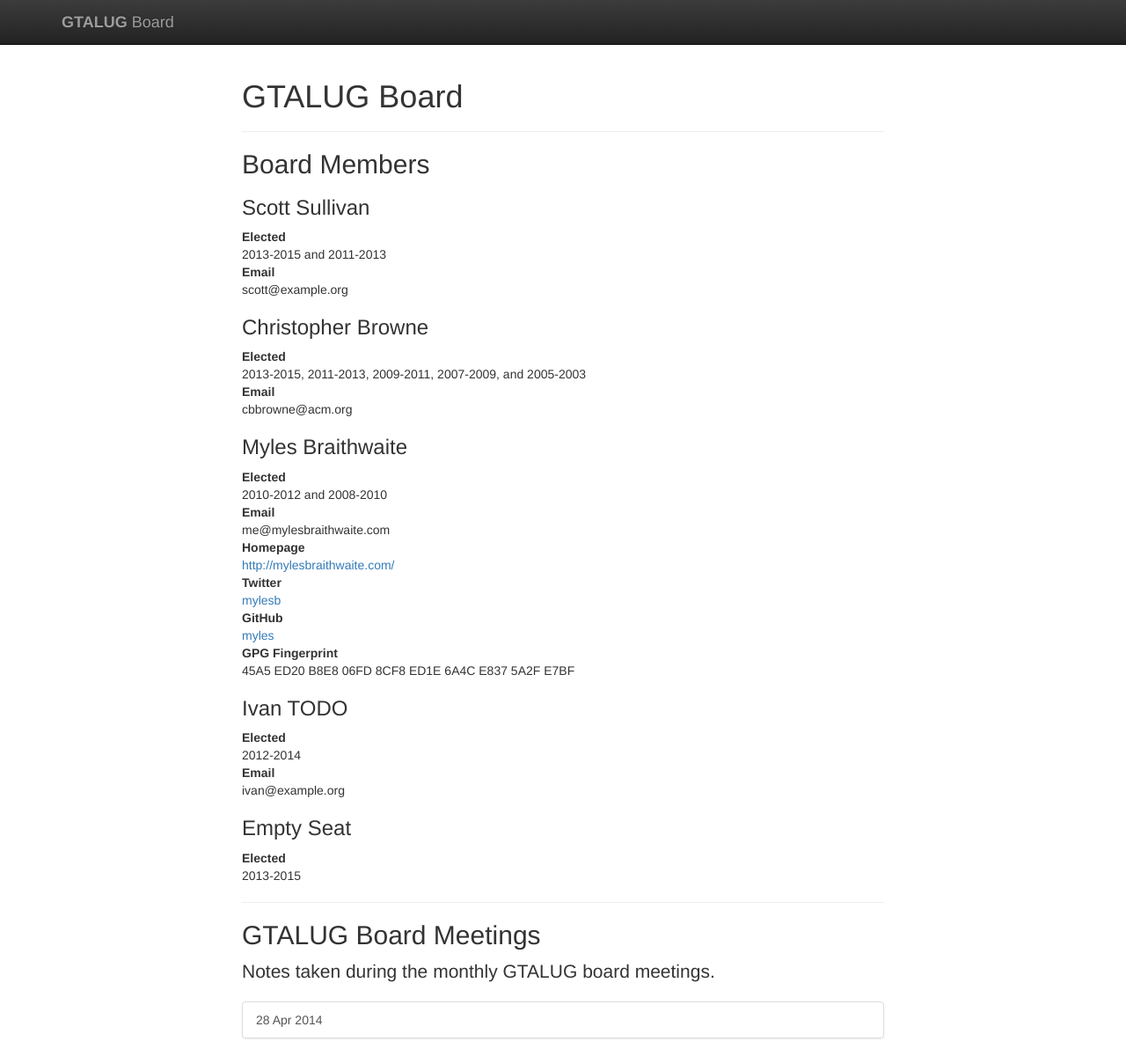
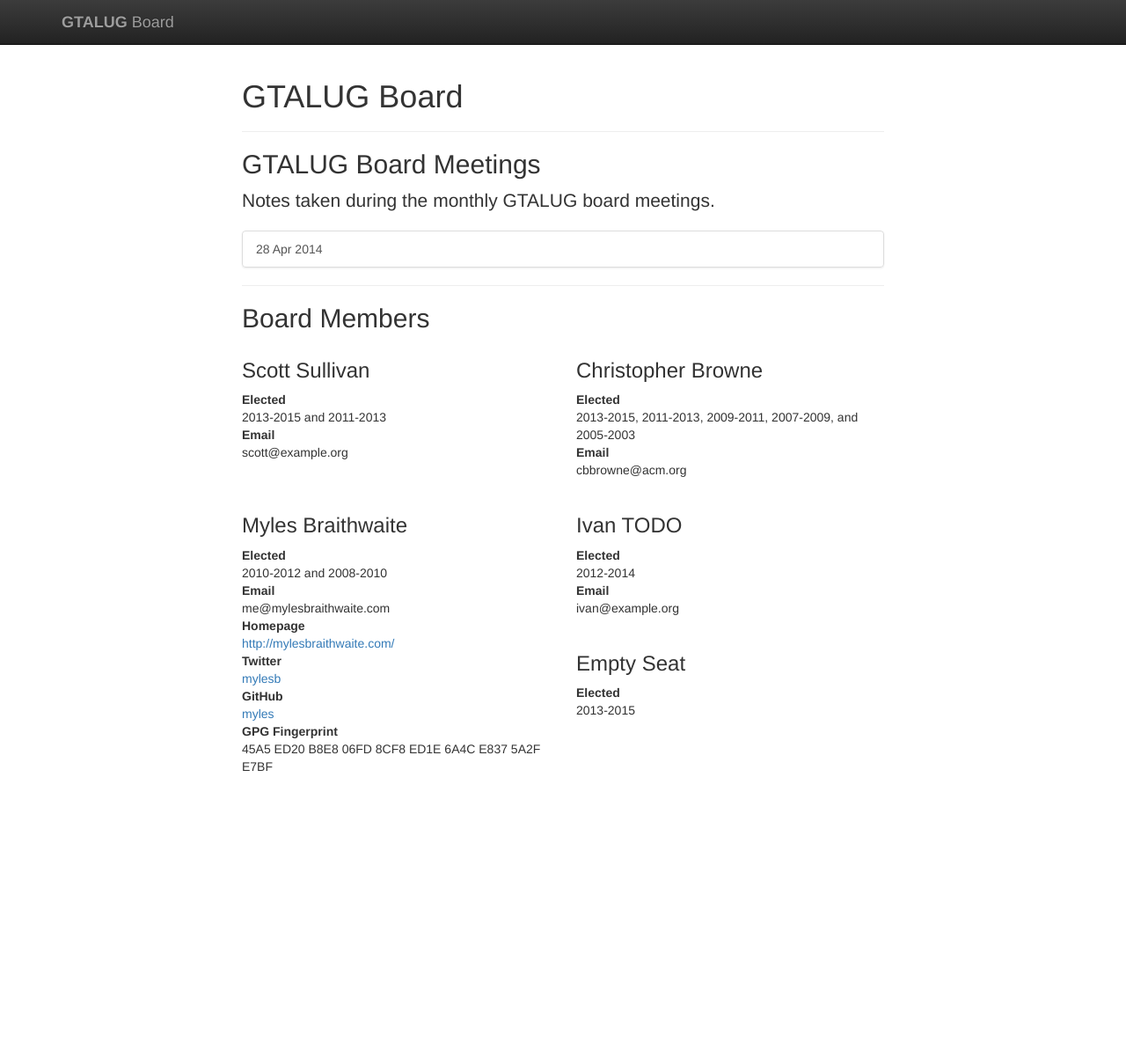
Before and after one commit to gtalug/board-meetings, a Jekyll site: the page built from index.html, in a window 1280 px wide and 1200 px high. Shown: the whole window at 88% size. Built offline with Jekyll 4.4.1, drawn with Linux system fonts in a browser that asks for light colours; nearby versions of some CDN libraries; Markdown is read by kramdown in place of the engine named in the settings.

Commit message:
Fixed up the view of the GTALUG board.

```diff
--- a/index.html
+++ b/index.html
@@ -7,9 +7,23 @@ title: GTALUG Board
 	<h1>GTALUG Board</h1>
 </div>
 
+<h2>GTALUG Board Meetings</h2>
+
+<p class="lead">Notes taken during the monthly GTALUG board meetings.</p>
+
+<div class="list-group">
+{% for post in site.posts %}
+	<a href="{{ post.url }}" class="list-group-item">{{ post.date | date_to_string }}</a>
+{% endfor %}
+</div>
+
+<hr/>
+
 <h2>Board Members</h2>
 
+<div class="row">
 	{% for member in site.data.members %}
+	<div class="col-sm-6">
 		<h3>{{ member.name }}</h3>
 
 		<dl>
@@ -41,16 +55,6 @@ title: GTALUG Board
 			<dd>{{ member.fingerprint }}</dd>
 			 {% endif %}
 		</dl>
-{% endfor %}
-
-<hr/>
-
-<h2>GTALUG Board Meetings</h2>
-
-<p class="lead">Notes taken during the monthly GTALUG board meetings.</p>
-
-<div class="list-group">
-{% for post in site.posts %}
-	<a href="{{ post.url }}" class="list-group-item">{{ post.date | date_to_string }}</a>
+	</div>
 	{% endfor %}
 </div>
```
Lines whose indentation alone changed are shown as unchanged.
